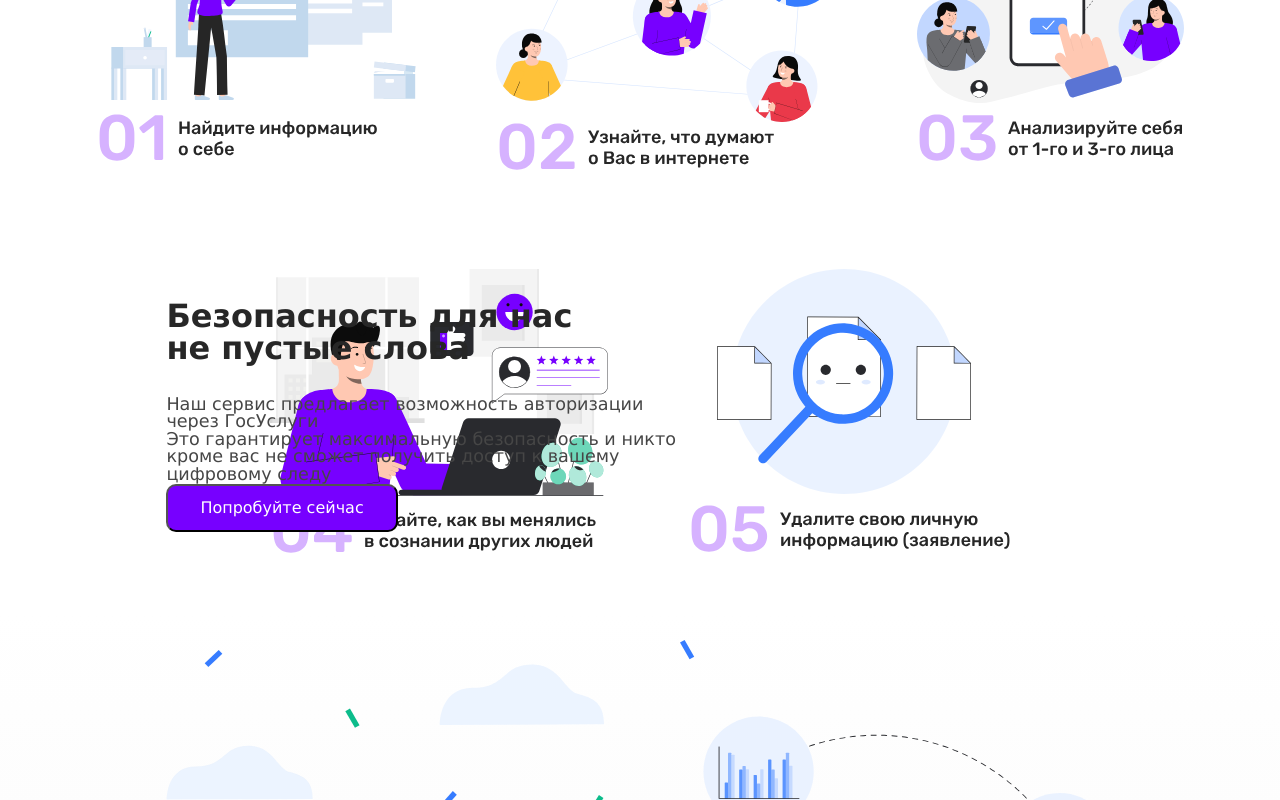
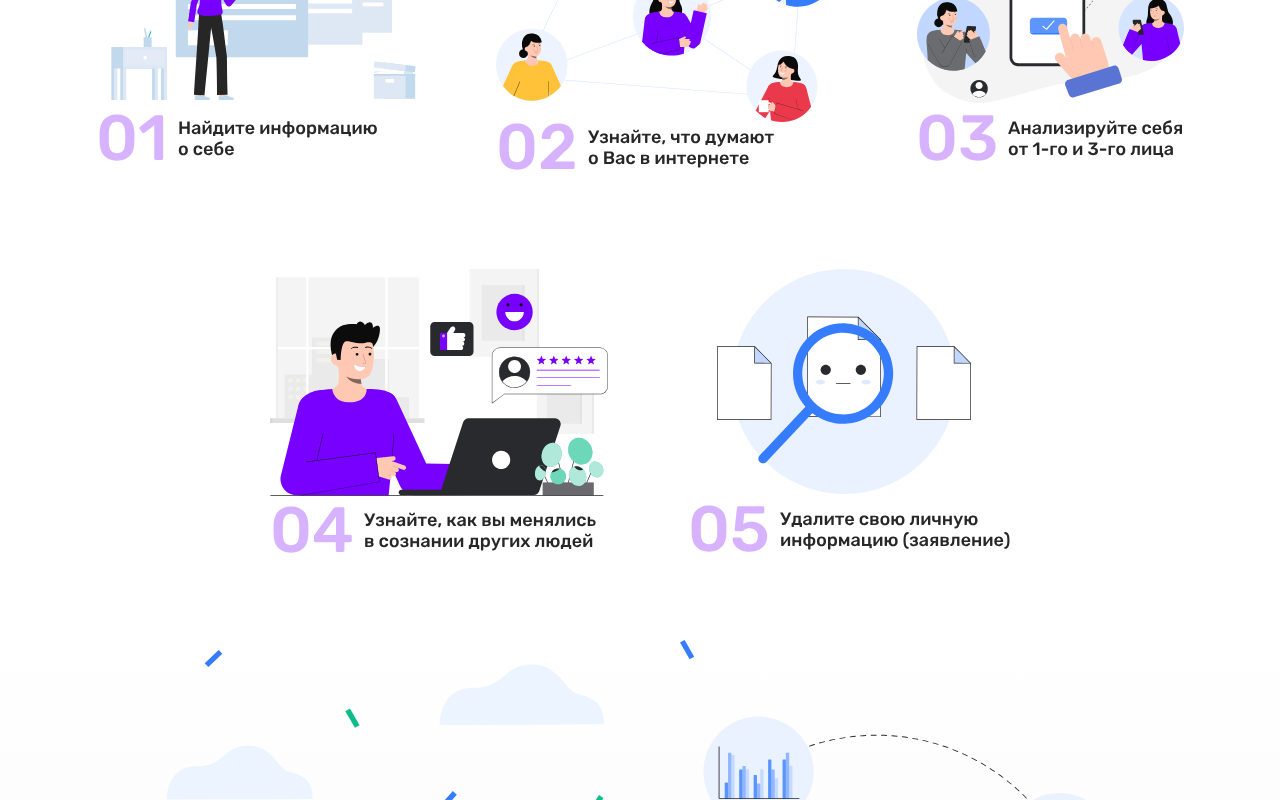
Before and after one commit to j-kachalova/CyberToads, a React (Create React App) app in the folder front-app/: page / in a window 1280 px wide. Shown: the part 1156-1956 px from the top of the page. Built offline with nearby package versions, Linux system fonts and the light colour scheme.

Commit message:
fix security

```diff
--- a/front-app/src/Components/Content/Security/Security.css
+++ b/front-app/src/Components/Content/Security/Security.css
@@ -15,7 +15,7 @@
     width: 40%;
     height: 2em;
     left: 13%;
-    top: 182%;
+    top: 322%;
 
     font-family: Rubik Verdana, Geneva, Tahoma, sans-serif;
     font-style: normal;
@@ -34,7 +34,7 @@
     width: 40%;
     height: 3em;
     left: 13%;
-    top: 194%;
+    top: 334%;
 
     font-family: Rubik Verdana, Geneva, Tahoma, sans-serif;
     font-style: normal;
@@ -57,7 +57,7 @@
     width: auto;
     height: 3em;
     left: 13%;
-    top: 205%;
+    top: 345%;
 
     background: #7700FF;
     border-radius: 10px;
```
